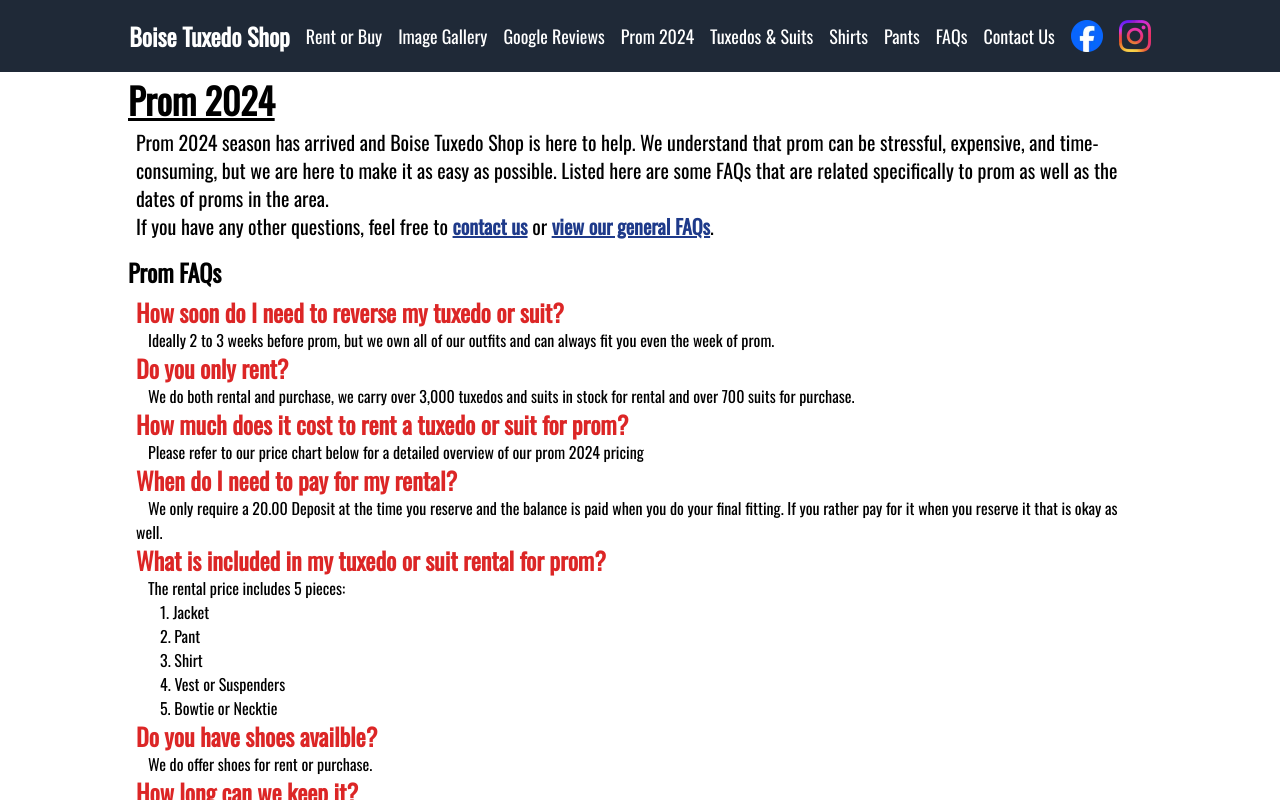
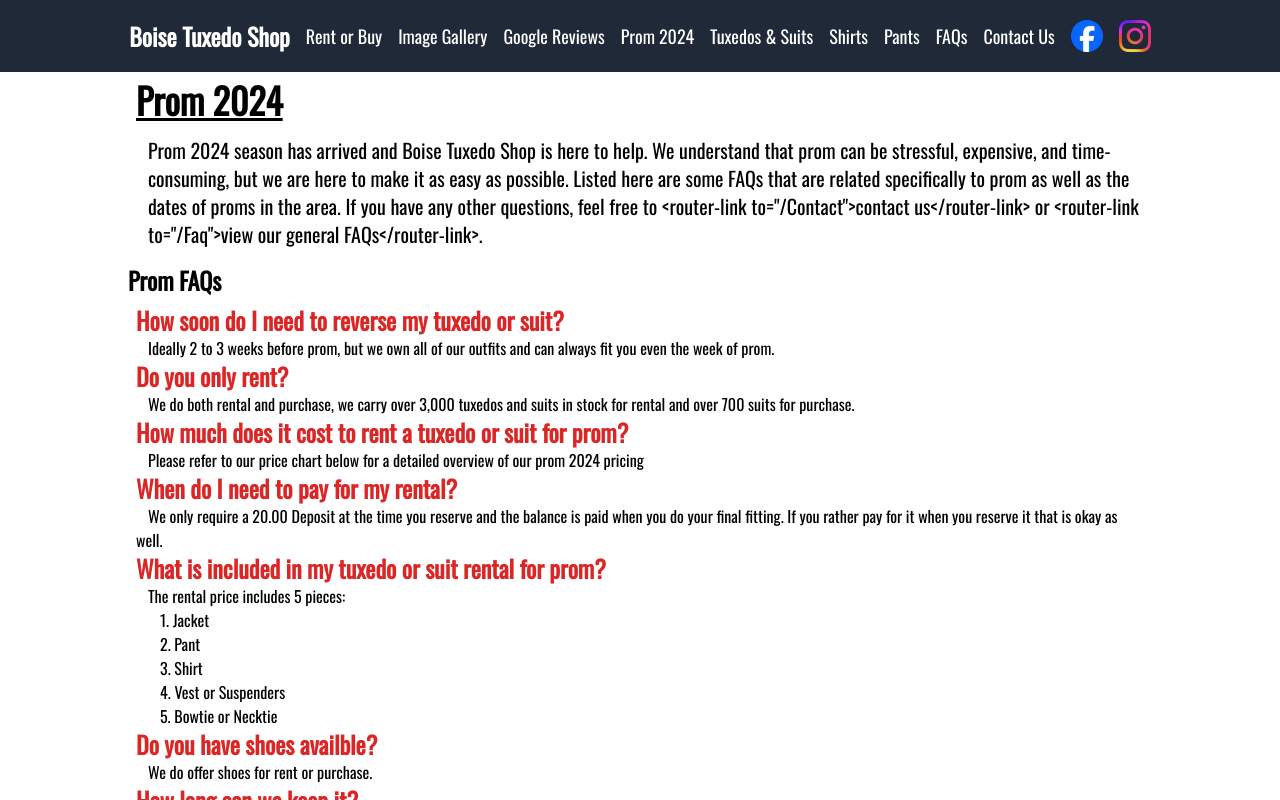
Before and after one commit to ChaseLee21/boise-tuxedo-shop-vue, a Vue app: page /Prom in a window 1280 px wide. Shown: the top 800 px of the page. Built offline with nearby package versions, Linux system fonts and the light colour scheme.

Commit message:
implementing header component

```diff
--- a/src/views/Prom.vue
+++ b/src/views/Prom.vue
@@ -1,6 +1,5 @@
 <template>
-    <main class="xl:w-[80vw] xl:flex xl:flex-col xl:m-auto">
-        <header class="mb-2">
+    <!-- <header class="mb-2">
         <h1 class="text-2xl md:text-3xl lg:text-4xl font-bold underline py-2">Prom 2024</h1>
         <p class="md:text-lg lg:text-xl px-2">
             Prom 2024 season has arrived and Boise Tuxedo Shop is here to help.
@@ -12,7 +11,9 @@
             <router-link class="text-blue-900 font-bold underline" to="/Contact">contact us</router-link> or
             <router-link class="text-blue-900 font-bold underline" to="/Faq">view our general FAQs</router-link>.
         </p>
-        </header>
+    </header> -->
+    <Header :title = headerProps.title :content = headerProps.content />
+    <main class="xl:w-[80vw] xl:flex xl:flex-col xl:m-auto">
         <section>
             <h2 class="text-xl lg:text-2xl font-bold py-2">Prom FAQs</h2>
             <div class="px-2">
@@ -130,6 +131,19 @@
 
 <script setup>
 import ImageGallery from '../components/ImageGallery.vue';
+import Header from '../components/Header.vue';
+
+const year = new Date().getFullYear();
+
+const headerProps = {
+    title: `Prom ${year}`,
+    content: `Prom ${year} season has arrived and Boise Tuxedo Shop is here to help.
+    We understand that prom can be stressful, expensive, and time-consuming, but we are here to make it as easy as possible.
+    Listed here are some FAQs that are related specifically to prom as well as the dates of proms in the area.
+    If you have any other questions, feel free to
+    <router-link to="/Contact">contact us</router-link> or
+    <router-link to="/Faq">view our general FAQs</router-link>.`
+}
 
 const prom = {
     title: "Prom 2024 Image Gallery",
```
Lines whose indentation alone changed are shown as unchanged.
